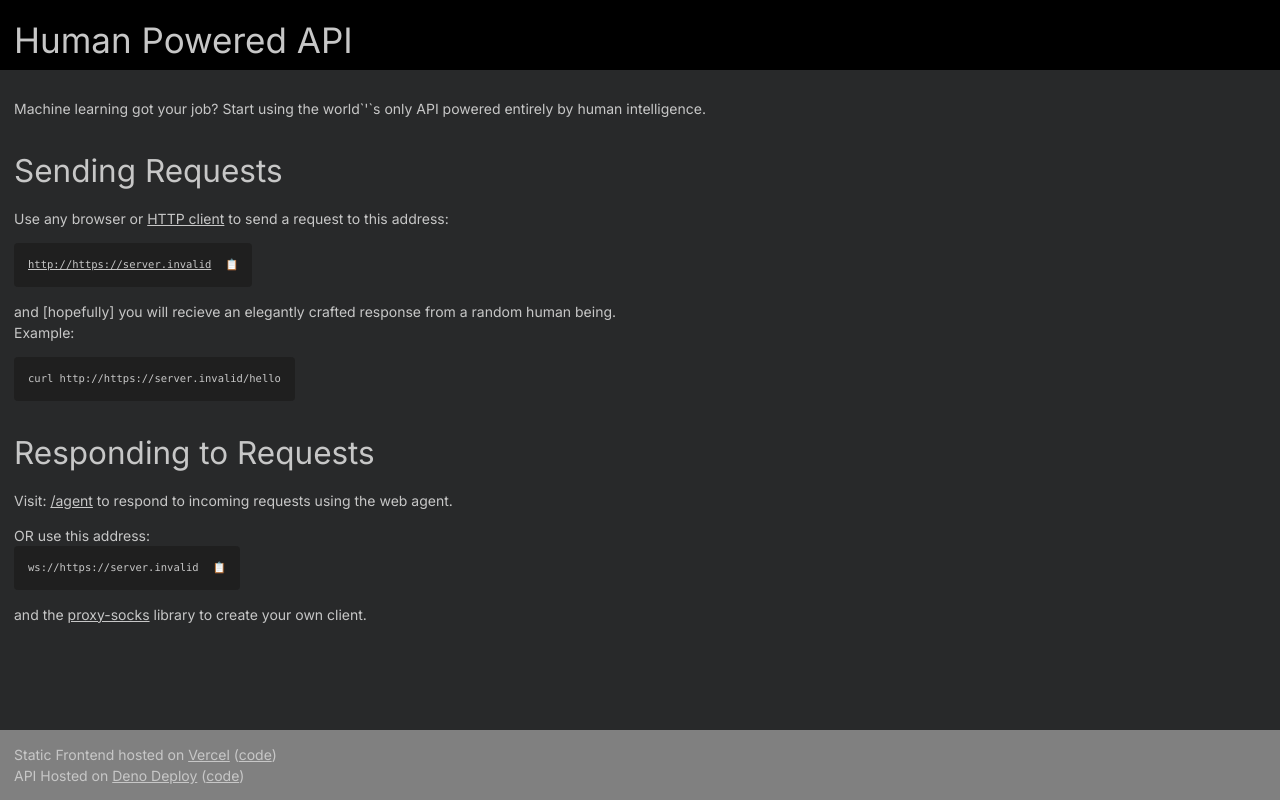
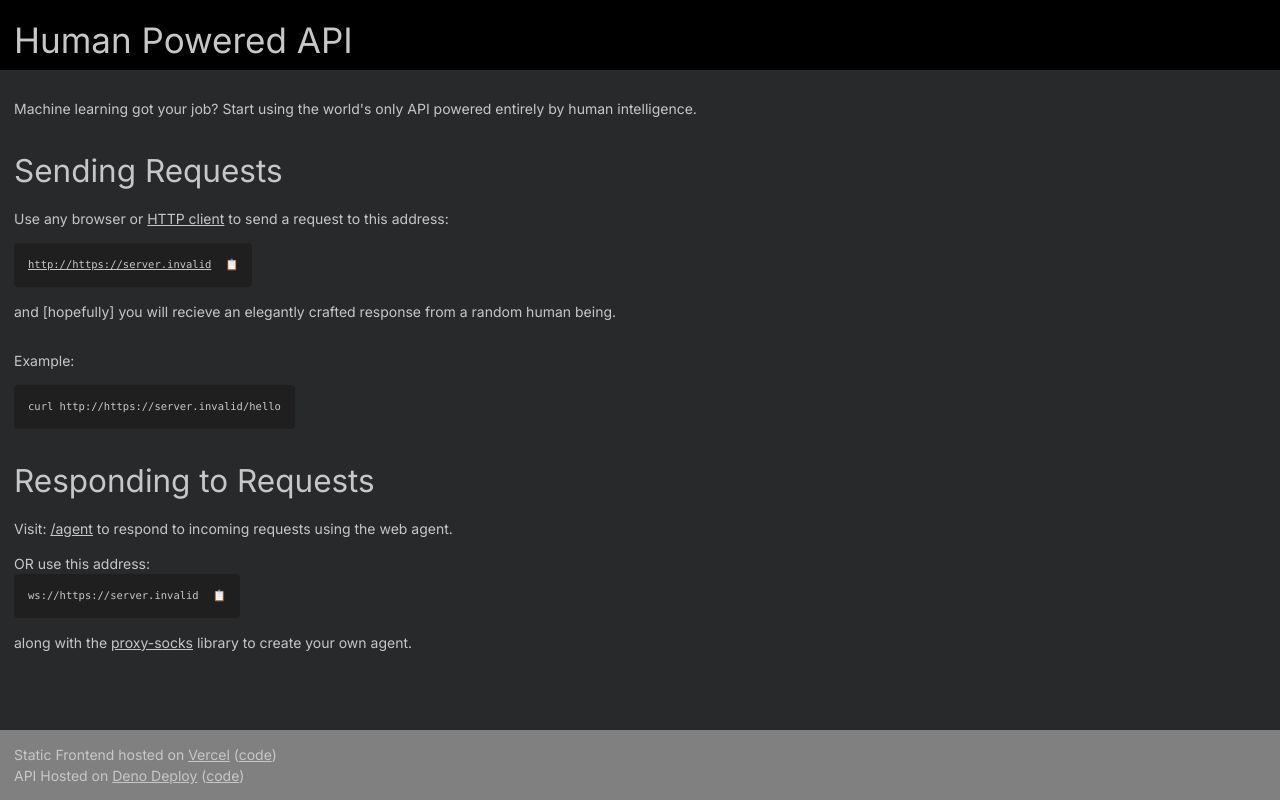
Before and after one commit to johnhenry/proxy-socks-responder, a Next.js app: page / in a window 1280 px wide. Built offline with nearby package versions, Linux system fonts and the light colour scheme; no server answers.

Commit message:
Update copy

```diff
--- a/src/app/page.tsx
+++ b/src/app/page.tsx
@@ -9,7 +9,7 @@ export default function Home() {
       </header>
 
       <div>
-        Machine learning got your job? Start using the world`&apos;`s only API
+        Machine learning got your job? Start using the world&apos;s only API
         powered entirely by human intelligence.
       </div>
       <div>
@@ -37,7 +37,8 @@ export default function Home() {
         </code>
         and [hopefully] you will recieve an elegantly crafted response from a
         random human being.
-        <br />
+      </div>
+      <div>
         Example:
         <code>curl {CONNECTION_ADDRESS}/hello</code>
       </div>
@@ -63,14 +64,11 @@ export default function Home() {
           </code>
         </span>
         <span>
-          and the{" "}
-          <a
-            href="https://github.com/johnhenry/awesome-web-client"
-            target="_blank"
-          >
+          along with the{" "}
+          <a href="https://www.npmjs.com/package/proxy-socks" target="_blank">
             proxy-socks
           </a>{" "}
-          library to create your own client.
+          library to create your own agent.
         </span>
       </div>
 
```
